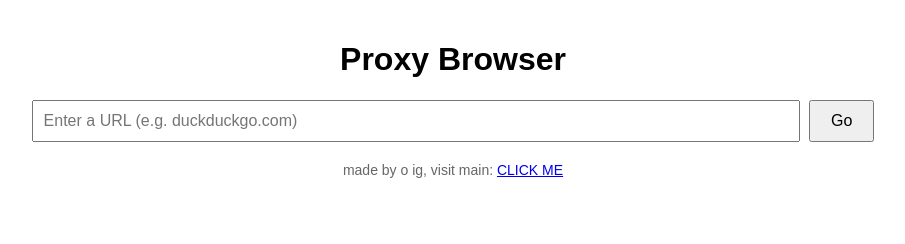
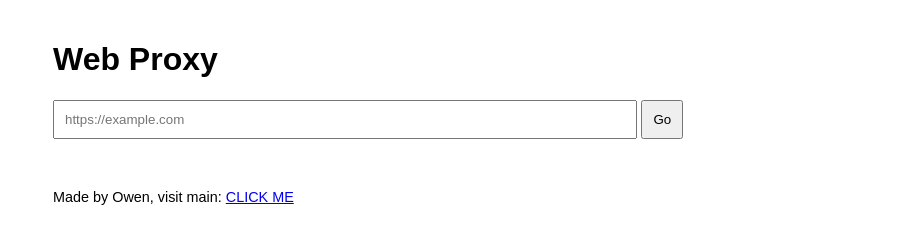
Before and after one commit to bothwellstuff/browse, a plain HTML site: page index.html in a window 1280 px wide. Shown: the whole page, without its empty margins (187-1092 px from the left). Drawn offline with Linux system fonts and the light colour scheme.

Commit message:
Update index.html

```diff
--- a/index.html
+++ b/index.html
@@ -2,54 +2,37 @@
 <html lang="en">
 <head>
 <meta charset="UTF-8">
-  <title>Proxy Browser</title>
+<meta name="viewport" content="width=device-width, initial-scale=1.0">
+<title>Proxy Frontend</title>
 <style>
-    body { font-family: sans-serif; text-align: center; margin: 0; padding: 20px; }
-    input { width: 60%; padding: 10px; font-size: 16px; }
-    button { padding: 10px 20px; font-size: 16px; margin-left: 5px; cursor: pointer; }
-    footer { margin-top: 20px; font-size: 14px; color: #666; }
+body { font-family: sans-serif; max-width: 800px; margin: auto; padding: 20px; }
+input { width: 70%; padding: 10px; }
+button { padding: 10px; }
+footer { margin-top: 50px; font-size: 0.9em; }
 </style>
 </head>
 <body>
-  <h1>Proxy Browser</h1>
-  <input id="urlInput" type="text" placeholder="Enter a URL (e.g. duckduckgo.com)">
-  <button onclick="go()">Go</button>
+<h1>Web Proxy</h1>
+<form id="proxyForm">
+  <input type="text" id="urlInput" placeholder="https://example.com">
+  <button type="submit">Go</button>
+</form>
 
 <footer>
-    <p>
-      made by o ig, visit main:
+  Made by Owen, visit main:
   <a href="https://bothwellstuff.github.io/bothwlllll/" target="_blank">CLICK ME</a>
-    </p>
 </footer>
 
 <script>
-    // Replace this with your Worker URL
-    const proxy = "https://cloudprox.ntsmail99.workers.dev/?url=";
+const workerURL = 'https://cloudprox.ntsmail99.workers.dev/'; // <- replace with your Worker URL
 
-    function go() {
-      let target = document.getElementById("urlInput").value.trim();
-      if (!target) return alert("Enter a URL first!");
+document.getElementById('proxyForm').addEventListener('submit', e => {
+  e.preventDefault();
+  let url = document.getElementById('urlInput').value.trim();
+  if (!url.startsWith('http')) url = 'https://' + url;
 
-      // Add https:// if missing
-      if (!/^https?:\/\//i.test(target)) target = "https://" + target;
-
-      // Fetch the site through your Worker
-      fetch(proxy + encodeURIComponent(target))
-        .then(res => res.text())
-        .then(html => {
-          // Replace current page with proxied HTML
-          document.open();
-          document.write(html);
-          document.close();
-        })
-        .catch(err => {
-          alert("Error fetching the site: " + err.message);
-        });
-    }
-
-    // Optional: allow Enter key to submit
-    document.getElementById("urlInput").addEventListener("keydown", e => {
-      if (e.key === "Enter") go();
+  // Redirect to Worker with ?url=
+  window.location.href = `${workerURL}?url=${encodeURIComponent(url)}`;
 });
 </script>
 </body>
```
Lines whose indentation alone changed are shown as unchanged.
